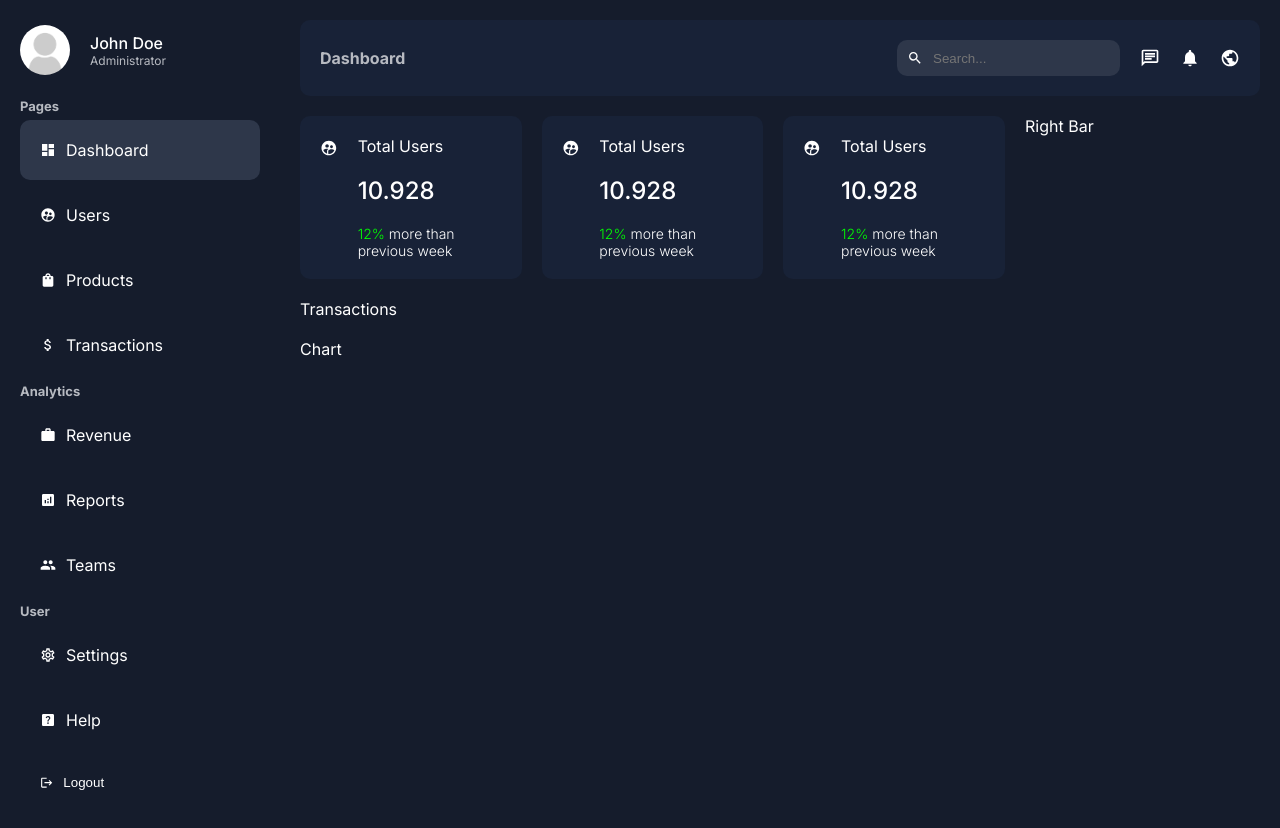
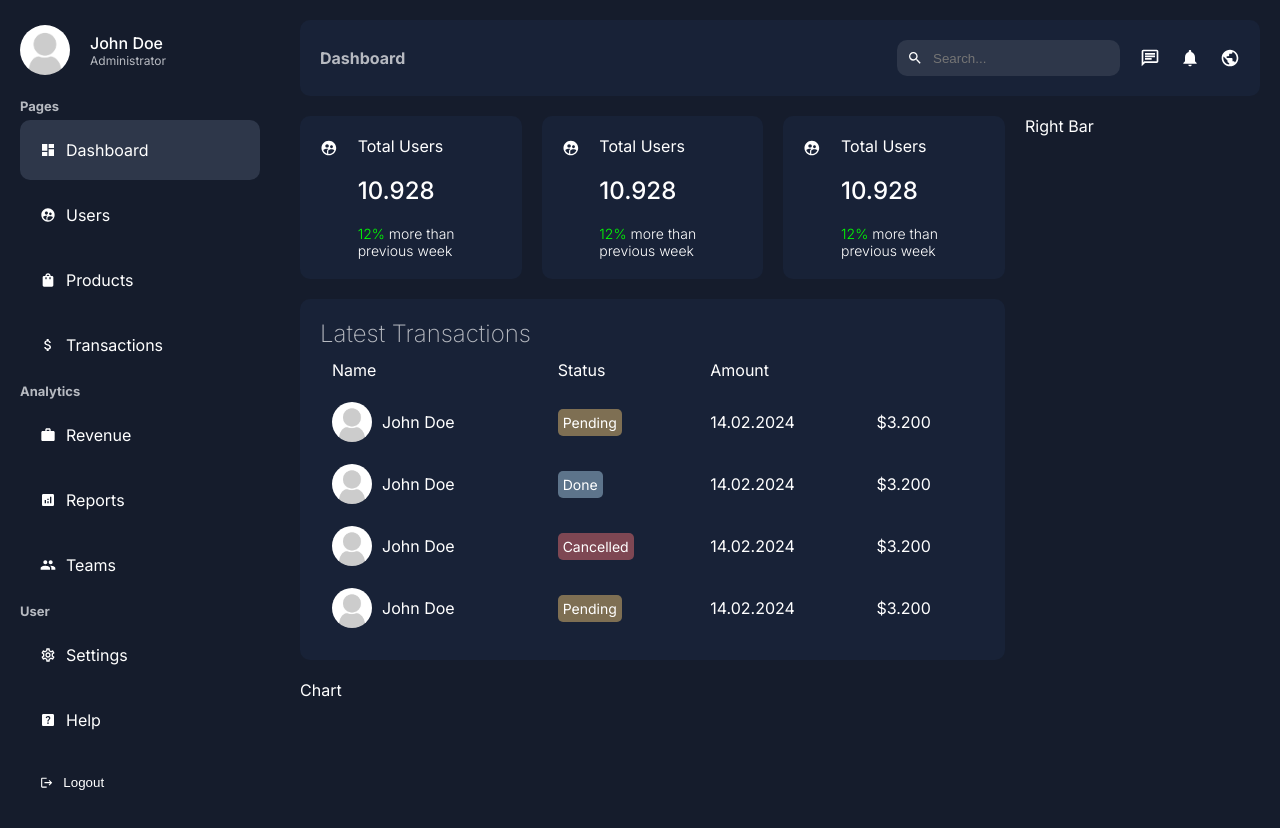
Before and after one commit to russellw999/nextadmin-14, a Next.js app: page /dashboard in a window 1280 px wide. Built offline with nearby package versions, Linux system fonts and the light colour scheme.

Commit message:
48:16 layout stub of table complete

```diff
--- a/app/ui/dashboard/transactions/transactions.jsx
+++ b/app/ui/dashboard/transactions/transactions.jsx
@@ -1,8 +1,86 @@
+import Image from 'next/image'
 import styles from './transactions.module.css'
 const Transactions = () => {
   return (
-    <div>
-      Transactions
+    <div className={styles.container}>
+       <h2 className={styles.title}>Latest Transactions</h2>
+       <table className={styles.table}>
+         <thead>
+           <td>Name</td>
+           <td>Status</td>
+           <td>Amount</td>
+         </thead>
+         <tbody>
+           <tr>
+              <td>
+                <div className={styles.user}>
+                   <Image src='/noavatar.png'
+                          alt='' width={40}
+                          height={40}
+                          className={styles.userImage}
+                   />
+                   John Doe
+                </div>
+              </td>
+              <td>
+                <span className={`${styles.status} ${styles.pending}`}>Pending</span>
+              </td>
+              <td>14.02.2024</td>
+              <td>$3.200</td>
+           </tr>
+           <tr>
+              <td>
+                 <div className={styles.user}>
+                   <Image src='/noavatar.png'
+                          alt='' width={40}
+                          height={40}
+                          className={styles.userImage}
+                   />
+                   John Doe
+                 </div>
+              </td>
+              <td>
+                <span className={`${styles.status} ${styles.done}`}>Done</span>
+              </td>
+              <td>14.02.2024</td>
+              <td>$3.200</td>
+           </tr>
+           <tr>
+              <td>
+                 <div className={styles.user}>
+                     <Image src='/noavatar.png'
+                            alt='' width={40}
+                            height={40}
+                            className={styles.userImage}
+                     />
+                   John Doe
+                 </div>
+              </td>
+              <td>
+                <span className={`${styles.status} ${styles.cancelled}`}>Cancelled</span>
+              </td>
+              <td>14.02.2024</td>
+              <td>$3.200</td>
+           </tr>
+           <tr>
+              <td>
+                <div className={styles.user}>
+                   <Image src='/noavatar.png'
+                          alt='' width={40}
+                          height={40}
+                          className={styles.userImage}
+                   />
+                   John Doe
+                </div>
+              </td>
+              <td>
+                <span className={`${styles.status} ${styles.pending}`}>Pending</span>
+              </td>
+              <td>14.02.2024</td>
+              <td>$3.200</td>
+           </tr>
+         </tbody>
+       </table>
     </div>
   );
 }
--- a/app/ui/dashboard/transactions/transactions.module.css
+++ b/app/ui/dashboard/transactions/transactions.module.css
@@ -0,0 +1,49 @@
+.container{
+    background-color: var(--bgSoft);
+    padding: 20px;
+    border-radius: 10px;
+}
+
+.title{
+    margin-botom: 20px;
+    font-weight: 200;
+    color: var(--textSoft);
+}
+
+.table{
+    width: 100%;
+}
+
+.table td{
+    padding: 10px;
+}
+
+.user{
+    display: flex;
+    gap: 10px;
+    align-items: center;
+}
+
+.userImage{
+    object-fit: cover;
+    border-radius: 50%;
+}
+
+.status{
+    border-radius: 5px;
+    padding: 5px;
+    font-size: 14px;
+    color: white;
+}
+
+.pending{
+    background-color: #f7cb7375;
+}
+
+.done{
+    background-color: #afd6ee75;
+}
+
+.cancelled{
+    background-color: #f7737375;
+}
```
